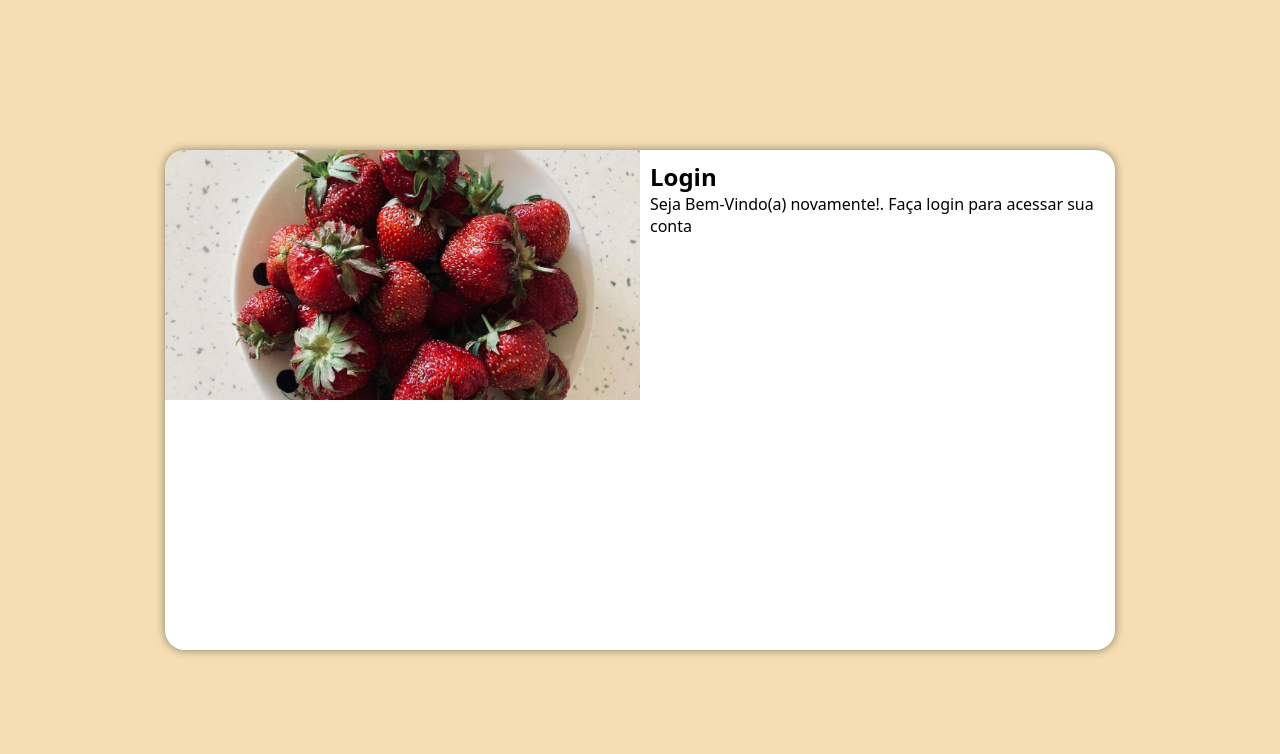
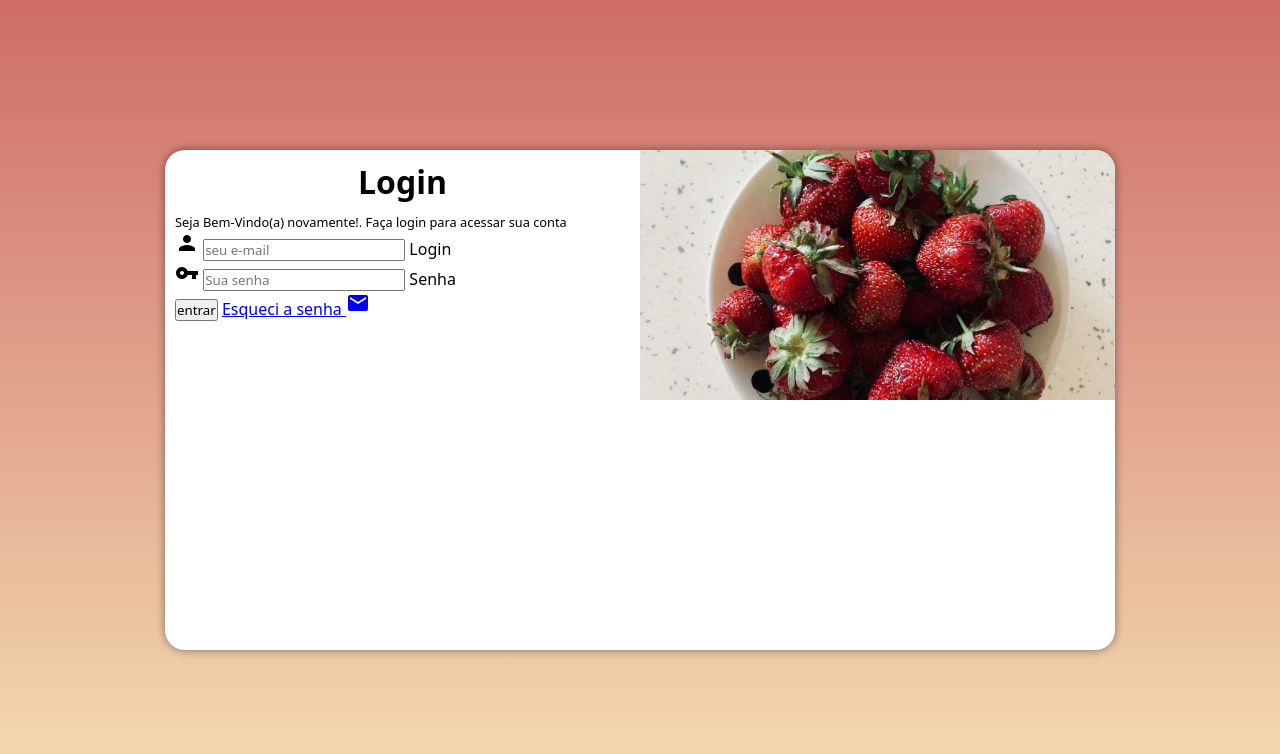
Before and after one commit to 1406giulia/projeto-login, a plain HTML site: page index.html in a window 1280 px wide. Drawn offline with Linux system fonts and the light colour scheme.

Commit message:
adicionei o formulario

```diff
--- a/estilos/midia-query.css
+++ b/estilos/midia-query.css
@@ -2,7 +2,11 @@
 
 
 @media screen and (min-width: 768px) and (max-width:992px){
-   section#login{
+  body {
+    background-image: linear-gradient(to bottom, #f0d39e, #4dc97c);
+  }
+
+    section#login{
     width: 80vw;
    }
  section#login > div#imagem {
@@ -21,14 +25,23 @@ section#login > div#formulario {
     width: 950px;
    }
    section#login > div#imagem{
-float: left;
+float: right;
 width: 50%;
 height: 100%;
 
     }
 
   section#login > div#formulario {
-float: right;
+float: left;
 width: 50%;
     }
+    body{
+        background-image: linear-gradient(to bottom, #ca5f5fe5, #f5deb3);
+    }
+    div#formulario > p {
+        font-size: 1.1em;
+    }
+    div#formulario > h1{
+        font-size: 2em;
+    }
 }
--- a/estilos/style.css
+++ b/estilos/style.css
@@ -59,3 +59,10 @@ section#login > div#formulario{
     padding: 10px;
   display: block;
 }
+div#formulario > h1 {
+    text-align: center;
+    margin-bottom: 10px;
+}
+div#formulario > p {
+    font-size: 0.8em;
+}
--- a/index.html
+++ b/index.html
@@ -4,6 +4,7 @@
     <meta charset="UTF-8">
     <meta name="viewport" content="width=device-width, initial-scale=1.0">
     <title>Login</title>
+    <link rel="stylesheet" href="https://fonts.googleapis.com/icon?family=Material+Icons">
     <link rel="stylesheet" href="estilos/midia-query.css">
     <link rel="stylesheet" href="estilos/style.css">
 </head>
@@ -16,7 +17,22 @@
             <div id="formulario">
             <h1>Login</h1>
             <p>Seja Bem-Vindo(a) novamente!. Faça login para acessar sua conta</p>
-            <form action="login.php" method="post"></form>
+            <form action="login.php" method="post" autocomplete="on">
+                <div class="campo">
+                    <i class="material-icons">person</i>
+            <input type="email" name="login" id="ilogin" placeholder="seu e-mail" autocomplete="email" maxlength="30">
+            <label for="ilogin">Login</label>
+        </div>
+                <div class="campo">
+<i class="material-icons">vpn_key</i>
+                  <input type="password" name="senha" id="isenha" placeholder="Sua senha" required autocomplete="current-password" minlength="8" maxlength="20">
+                  <label for="isenha">Senha</label>
+                </div>
+                <input type="submit" value="entrar">
+                <a href="esqueci.html">Esqueci a senha
+                    <i class="material-icons">mail</i>
+                </a>
+            </form>
         </div>
         </section>
     </main>
```
